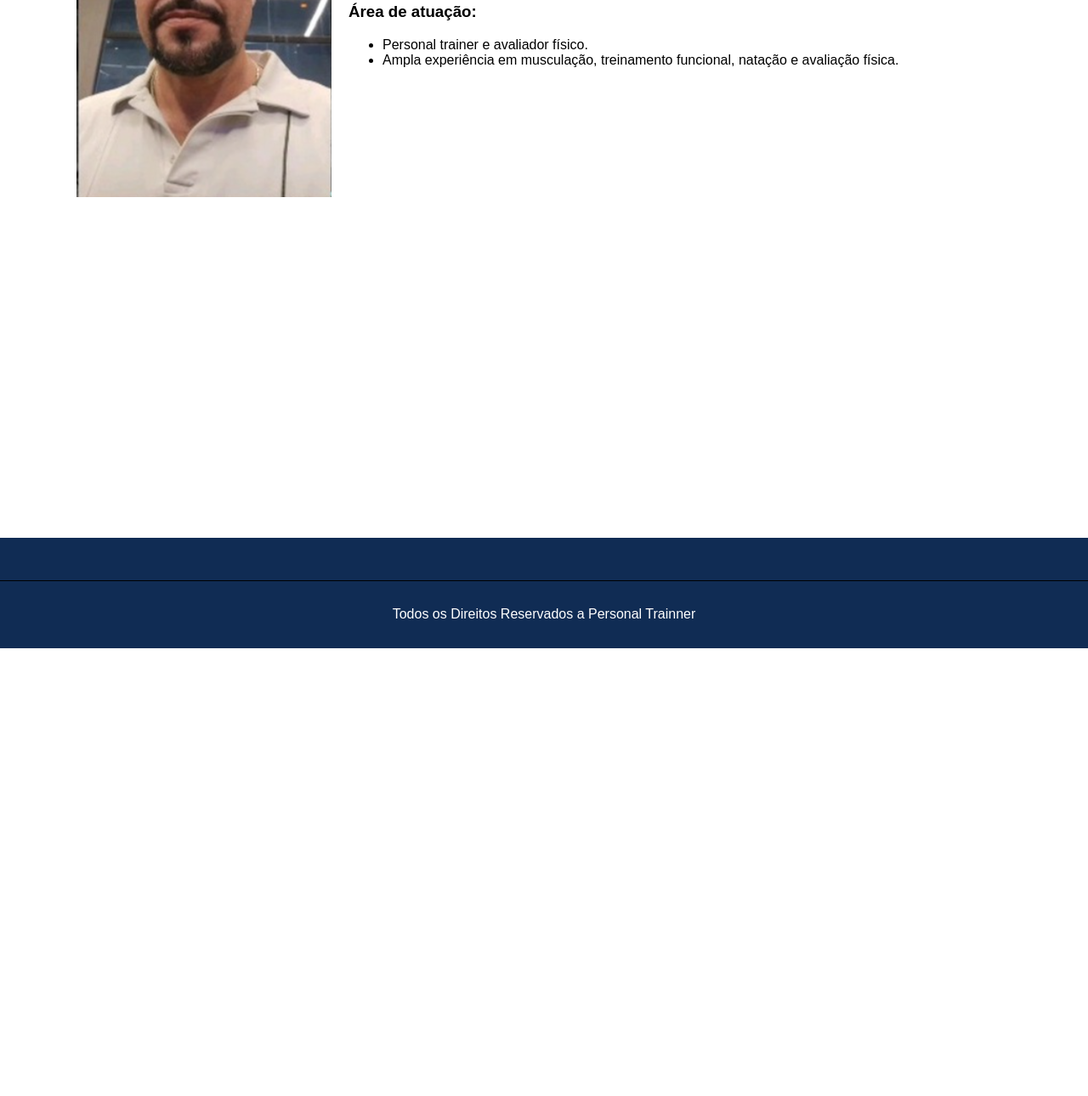
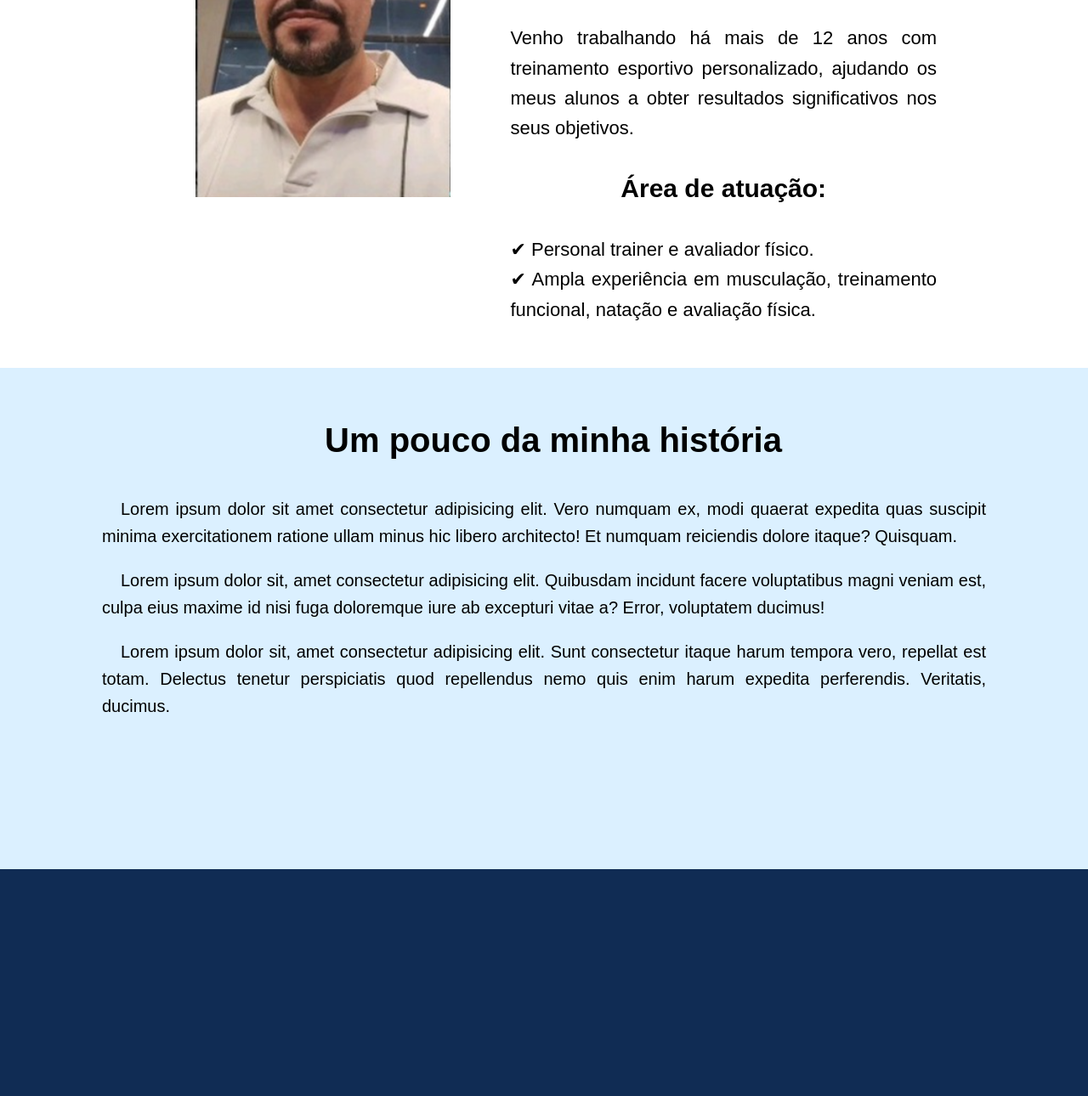
Before and after one commit to CarlaGeo/Site-Personal-Trainer, a plain HTML site: page sobre.html in a window 1280 px wide. Shown: the part 707-1997 px from the top of the page at 85% size. Before the commit the page ends 1470 px from the top, so only its background shows below. Drawn offline with Linux system fonts and the light colour scheme; a web font is replaced by a local one.

Commit message:
continuação pagina sobre.html

```diff
--- a/css/media.css
+++ b/css/media.css
@@ -131,8 +131,6 @@
      .BotaoAgende:hover{
         background-color: var(--vermelho1);
         box-shadow: 0px 0px 30px rgba(0, 0, 0, 0.644);
-
-
     }
     .BotaoAgende > a:hover{
         text-decoration: none;
@@ -287,7 +285,7 @@
     footer{
         width: 100%;
         height: 80px;
-        background-color: #102C54;
+        background-color:var(--azul06);
         padding-top: 50px;
     }
 
@@ -326,35 +324,63 @@
      section#sobre{
         padding: 20px;
         width: 90%;
-        height: 800px;
+        height: 600px;
 
      }
 
     #container {
-        margin-left: 50px;
+        margin-left: auto;
         padding: 20px;
-        width: 90%;
+        width: 80%;
         position: inherit;
-        background-color: none;
         display: grid;
-        /* aqui eu defino que o Grid tem Duas colunas uma com width:auto e outra com 50px */
         grid-template-columns: 300px auto;
     }
 
     #esquerdo {
         vertical-align: top;
-        height: 400px;
-        background-color: none;
         display: inline-block;
     }
     #direito {
         padding-left: 20px;
         vertical-align: top;
-        height: 400px;
-        background-color: none;
         display: inline-block;
     }
 
+    #direito > h2 {
+        font-size: 40px;
+        text-align: center;
+        line-height: 1.6;
+    }
+
+    #direito > h3 {
+        font-size: 30px;
+        text-align: center;
+        line-height: 1.6;
+    }
+    #direito > p {
+        font-size: 22px;
+        text-align: justify;
+        padding: 0px 50px 0px 50px;
+        line-height: 1.6;
+    }
+    section#historia{
+        height: 500px;
+        line-height: 1.6;
+        padding: 20px 120px 70px 120px;
+        text-align: justify;
+        text-indent: 1.1em;
+        font-size: 20px;
+        background-color:var(--azul04);
+   }
+
+    section#AHoraEAgora{
+        background-color: var(--azul06);
+        height: 300px;
+    }
+    iframe{
+        height: 300px;
+    }
 }
 
 /*tablet*/
--- a/css/variaveis.css
+++ b/css/variaveis.css
@@ -12,6 +12,7 @@
     --azul03:#132E4C;
     --azul04: #9ad4fe5b;
     --azul05:#03FDBB;
+    --azul06: #102C54;
     --preto: black;
     --branco: white;
     --vermelho:red;
--- a/sobre.html
+++ b/sobre.html
@@ -42,23 +42,39 @@
 
     <main>
         <section id="sobre" >
-
             <div id="container">
                 <div id="esquerdo"><img src="img/personal.png" alt=""></div>
                 <div id="direito">
-                    <h2>David Chiacchio</h2>
-                    <h2>Cref: 00000-G/SP</h2>
-                    Venho trabalhando há mais de 12 anos com treinamento esportivo personalizado, ajudando os meus alunos a obter resultados significativos nos seus objetivos.
-
+                    <h2>
+                        David Chiacchio <br>
+                        Cref: 00000-G/SP
+                    </h2>
+                    <p>
+                        Venho trabalhando há mais de 12 anos com treinamento esportivo personalizado, ajudando os meus alunos a obter resultados significativos nos seus objetivos.
+                    </p>
                     <h3>Área de atuação:</h3>
-
-                    <ul>
-                        <li>Personal trainer e avaliador físico.</li>
-                        <li>Ampla experiência em musculação, treinamento funcional, natação e avaliação física.</li>
-                    </ul>
+                    <p>
+                        &#10004 Personal trainer e avaliador físico.<br>
+                        &#10004 Ampla experiência em musculação, treinamento funcional, natação e avaliação física.
+                    </p>
                 </div>
             </div>
         </section>
+        <section id="historia">
+            <h2 style=" font-size: 40px; text-align: center; line-height: 1.6;">
+                Um pouco da minha história
+            </h2>
+             <p>Lorem ipsum dolor sit amet consectetur adipisicing elit. Vero numquam ex, modi quaerat expedita quas suscipit minima exercitationem ratione ullam minus hic libero architecto! Et numquam reiciendis dolore itaque? Quisquam.</p>
+            <p>Lorem ipsum dolor sit, amet consectetur adipisicing elit. Quibusdam incidunt facere voluptatibus magni veniam est, culpa eius maxime id nisi fuga doloremque iure ab excepturi vitae a? Error, voluptatem ducimus!</p>
+            <p>Lorem ipsum dolor sit, amet consectetur adipisicing elit. Sunt consectetur itaque harum tempora vero, repellat est totam. Delectus tenetur perspiciatis quod repellendus nemo quis enim harum expedita perferendis. Veritatis, ducimus.</p>
+        </section>
+    <section id="AHoraEAgora">
+
+
+    </section>
+    <iframe>
+
+    </iframe>
     </main>
     <footer>
         <div>Todos os Direitos Reservados a Personal Trainner</div>
```
